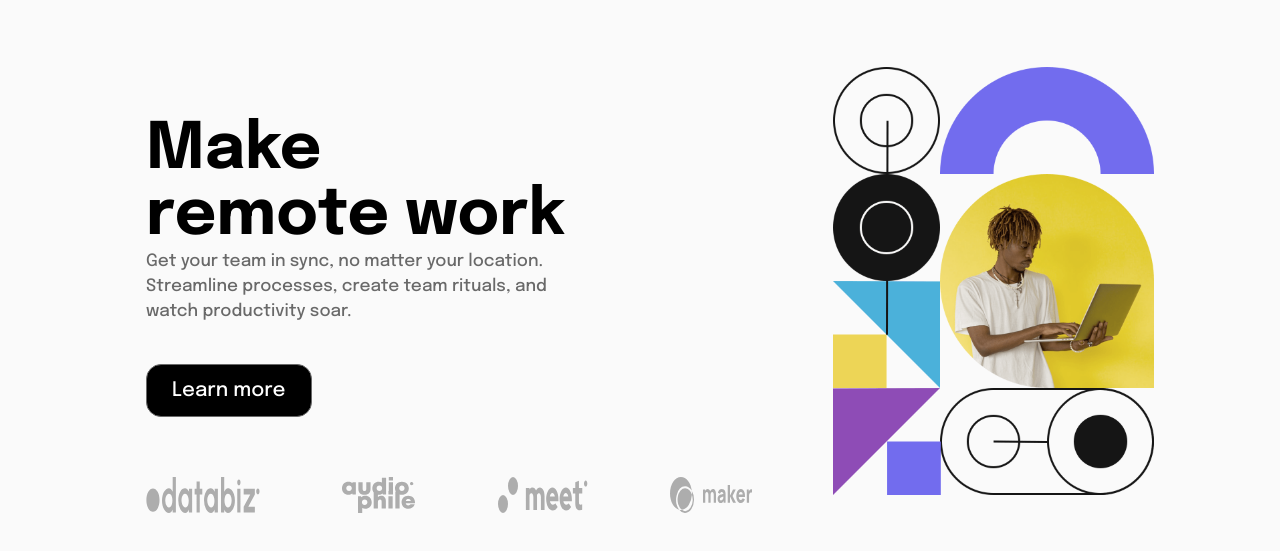
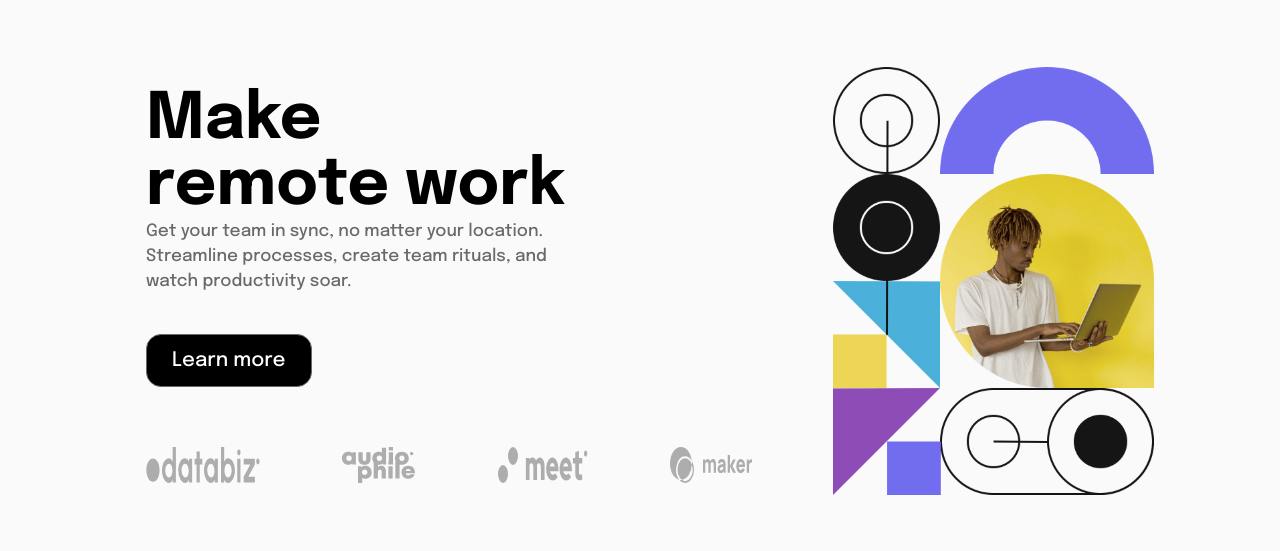
Before and after one commit to Michael8026/Demo_RemoteWebsite, a plain HTML site: page index.html in a window 1280 px wide. Shown: the part 87-638 px from the top of the page. Drawn offline with Linux system fonts and the light colour scheme.

Commit message:
Update H1 Margin top

```diff
--- a/css/styles.css
+++ b/css/styles.css
@@ -168,7 +168,7 @@ body{
     font-size: 4rem;
     font-weight: 700;
     margin-bottom: 0;
-    margin-top: 30px;
+    margin-top: 0px;
 }
 
 .wrapper .left p {
```
